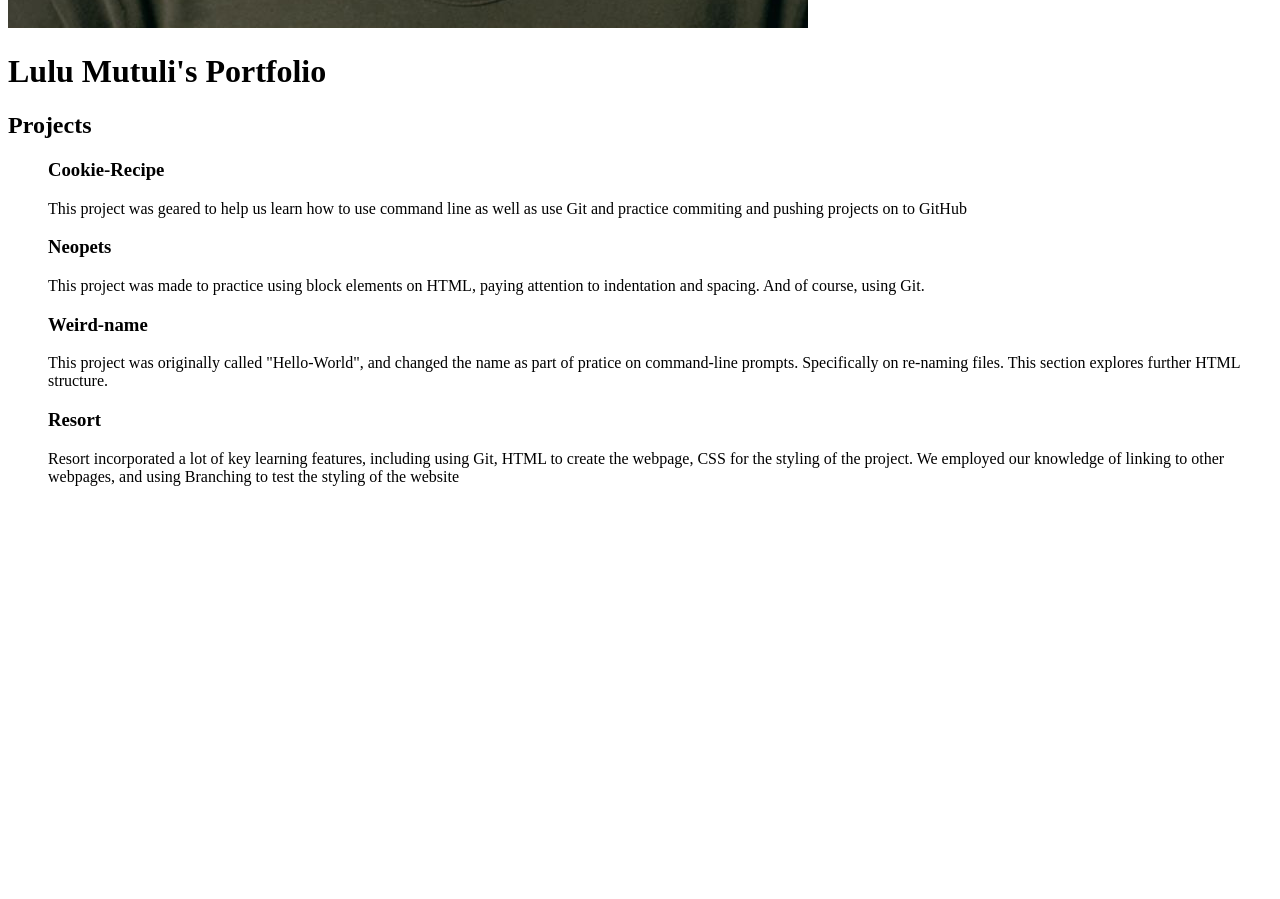
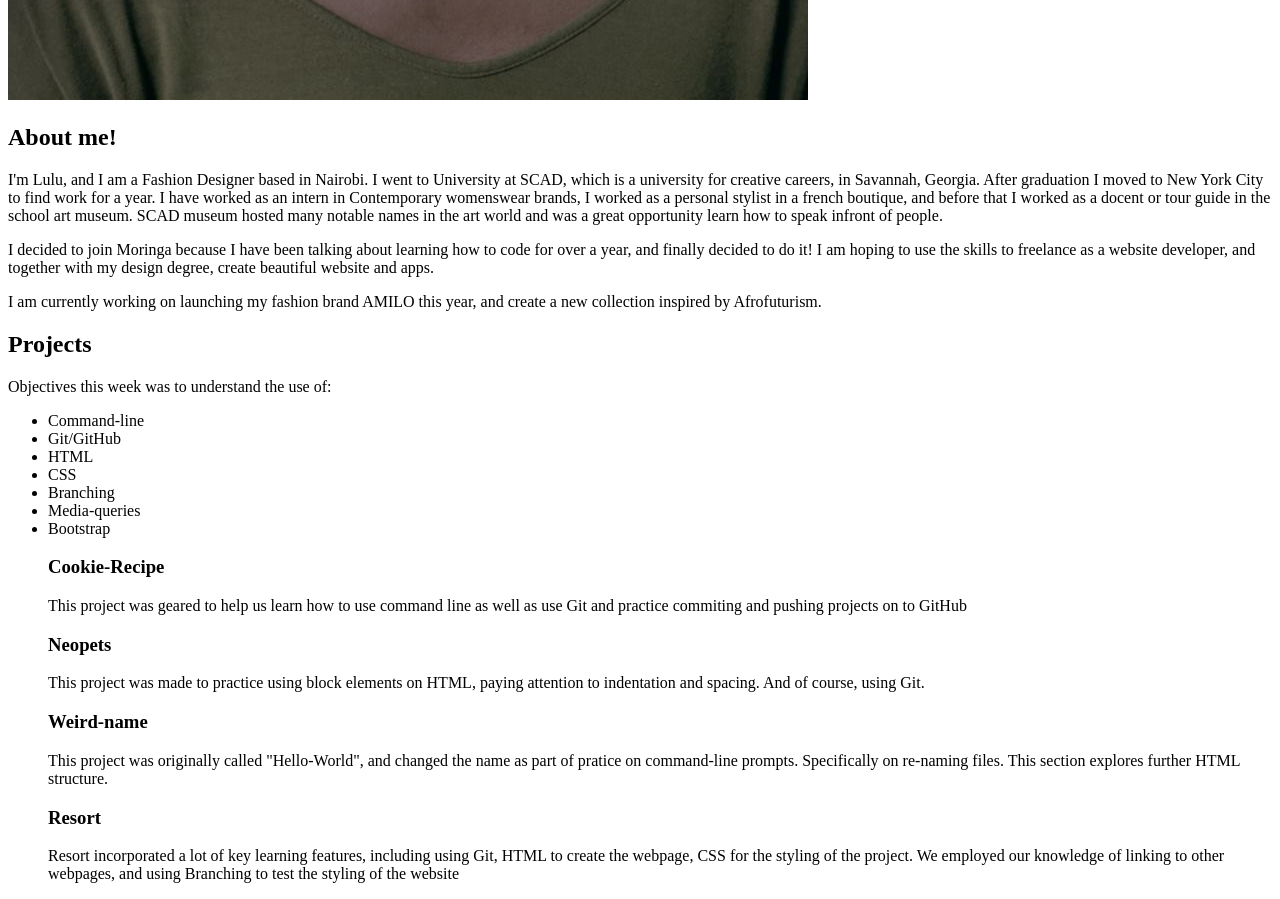
Before and after one commit to lulumuts/lulumuts.github.io, a plain HTML site: page portfolio.html in a window 1280 px wide. Shown: the part 980-1879 px from the top of the page. Before the commit the page ends 1482 px from the top, so only its background shows below. Drawn offline with Linux system fonts and the light colour scheme.

Commit message:
added the About Section on html

```diff
--- a/portfolio.html
+++ b/portfolio.html
@@ -5,12 +5,31 @@
     <title>Portfolio</title>
   </head>
   <body>
+    <h1>Lulu Mutuli's Portfolio</h1>
     <img src="PICS/portfolio.jpg" alt="portfolio photo">
-    <h1>Lulu Mutuli's Portfolio</h1>
+    <h2>About me!</h2>
+    <p>I'm Lulu, and I am a Fashion Designer based in Nairobi. I went to University at SCAD,
+    which is a university for creative careers, in Savannah, Georgia. After graduation I moved to New York City to find work for a year.
+    I have worked as an intern in Contemporary womenswear brands, I worked as a personal stylist in a french boutique, and before that I
+    worked as a docent or tour guide in the school art museum. SCAD museum hosted many notable names in the art world and was a great opportunity
+    learn how to speak infront of people.</p>
+    <p>I decided to join Moringa because I have been talking about learning how to code for over a year, and finally decided to do it! I am
+    hoping to use the skills to freelance as a website developer, and together with my design degree, create beautiful website and apps.</p>
+    <p>I am currently working on launching my fashion brand AMILO this year, and create a new collection inspired by Afrofuturism.</p>
+
 
       <h2>Projects</h2>
+        <p>Objectives this week was to understand the use of:</p>
     <ul>
-
+      <li>Command-line</li>
+      <li>Git/GitHub</li>
+      <li>HTML</li>
+      <li>CSS</li>
+      <li>Branching</li>
+      <li>Media-queries</li>
+      <li>Bootstrap</li>
+    </ul>
+    <ol>
       <h3>Cookie-Recipe</h3>
         <p>This project was geared to help us learn how to use command line as well as use Git and practice commiting and pushing projects on to GitHub</p>
       <h3>Neopets</h3>
@@ -21,7 +40,9 @@
       <h3>Resort</h3>
       <p>Resort incorporated a lot of key learning features, including using Git, HTML to create the webpage, CSS for the styling of the project.
     We employed our knowledge of linking to other webpages, and using Branching to test the styling of the website</p>
-  </ul>
+  </ol>
+
+
 
 
   </body>
```
Lines whose indentation alone changed are shown as unchanged.
